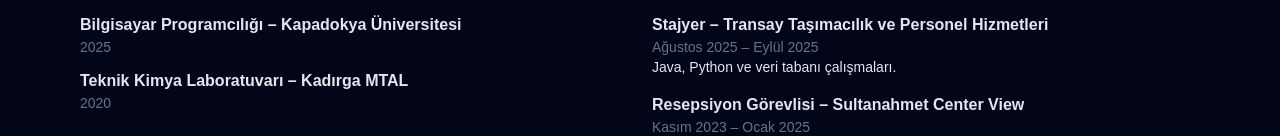
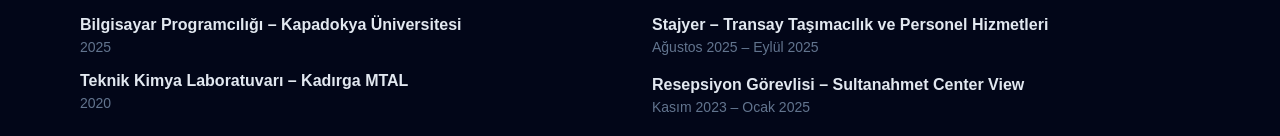
Before and after one commit to barslhn/Portfolio-Portfy, a Next.js app: page / in a window 1280 px wide. Shown: the part 1310-1446 px from the top of the page. Built offline with nearby package versions, Linux system fonts and the light colour scheme; no server answers.

Commit message:
Update page.tsx

```diff
--- a/app/page.tsx
+++ b/app/page.tsx
@@ -64,7 +64,6 @@
     ],
     exp1_title: "Stajyer – Transay Taşımacılık ve Personel Hizmetleri",
     exp1_date: "Ağustos 2025 – Eylül 2025",
-    exp1_desc: "Java, Python ve veri tabanı çalışmaları.",
     exp2_title: "Resepsiyon Görevlisi – Sultanahmet Center View",
     exp2_date: "Kasım 2023 – Ocak 2025",
     exp3_title: "Organizatör – Kaçkar Turizm",
@@ -131,7 +130,6 @@
     ],
     exp1_title: "Intern – Transay Transport & Personnel Services",
     exp1_date: "August 2025 – September 2025",
-    exp1_desc: "Worked on Java/Python tasks and basic database operations.",
     exp2_title: "Receptionist – Sultanahmet Center View",
     exp2_date: "November 2023 – January 2025",
     exp3_title: "Organizer – Kaçkar Tourism",
```
